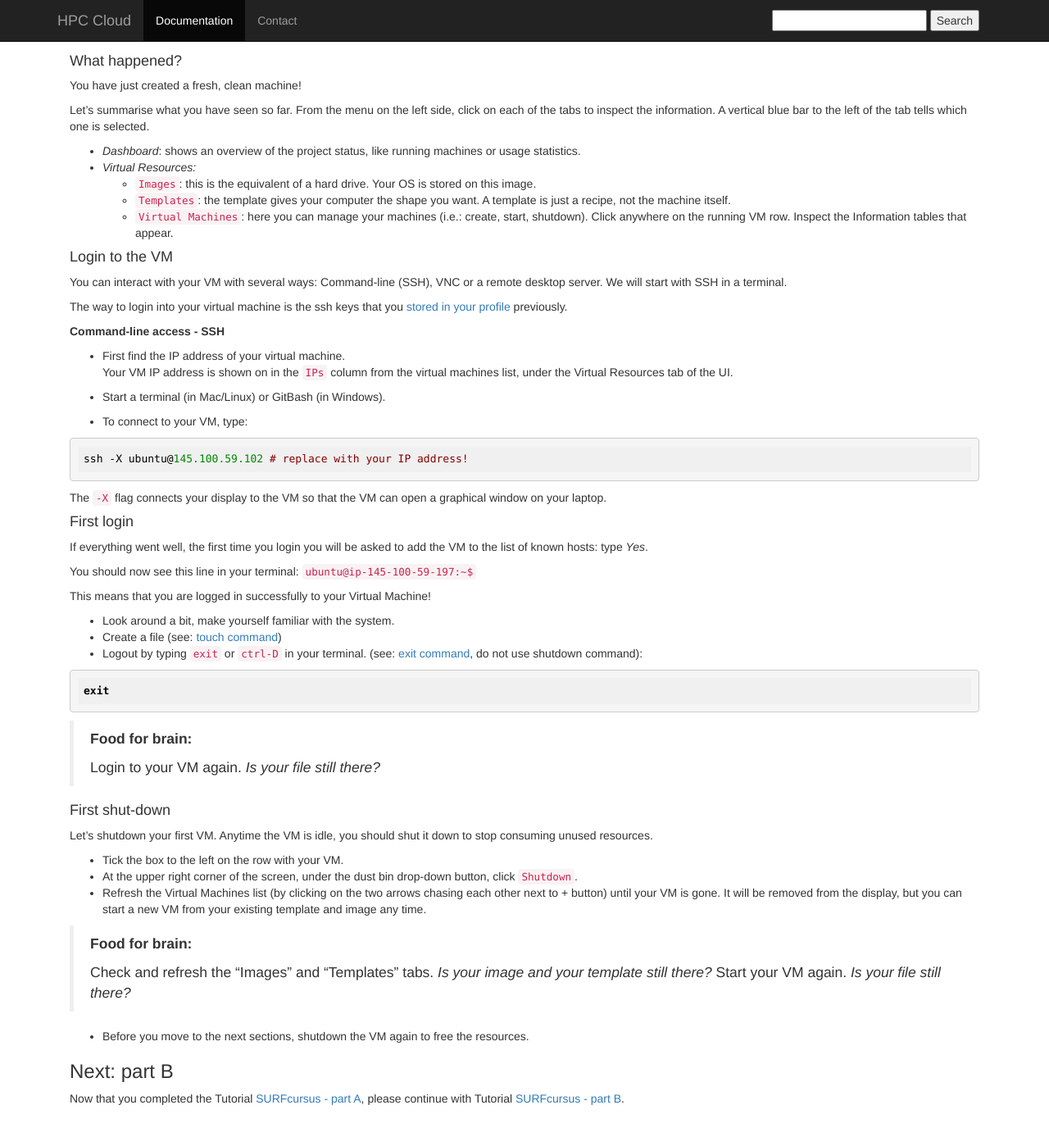
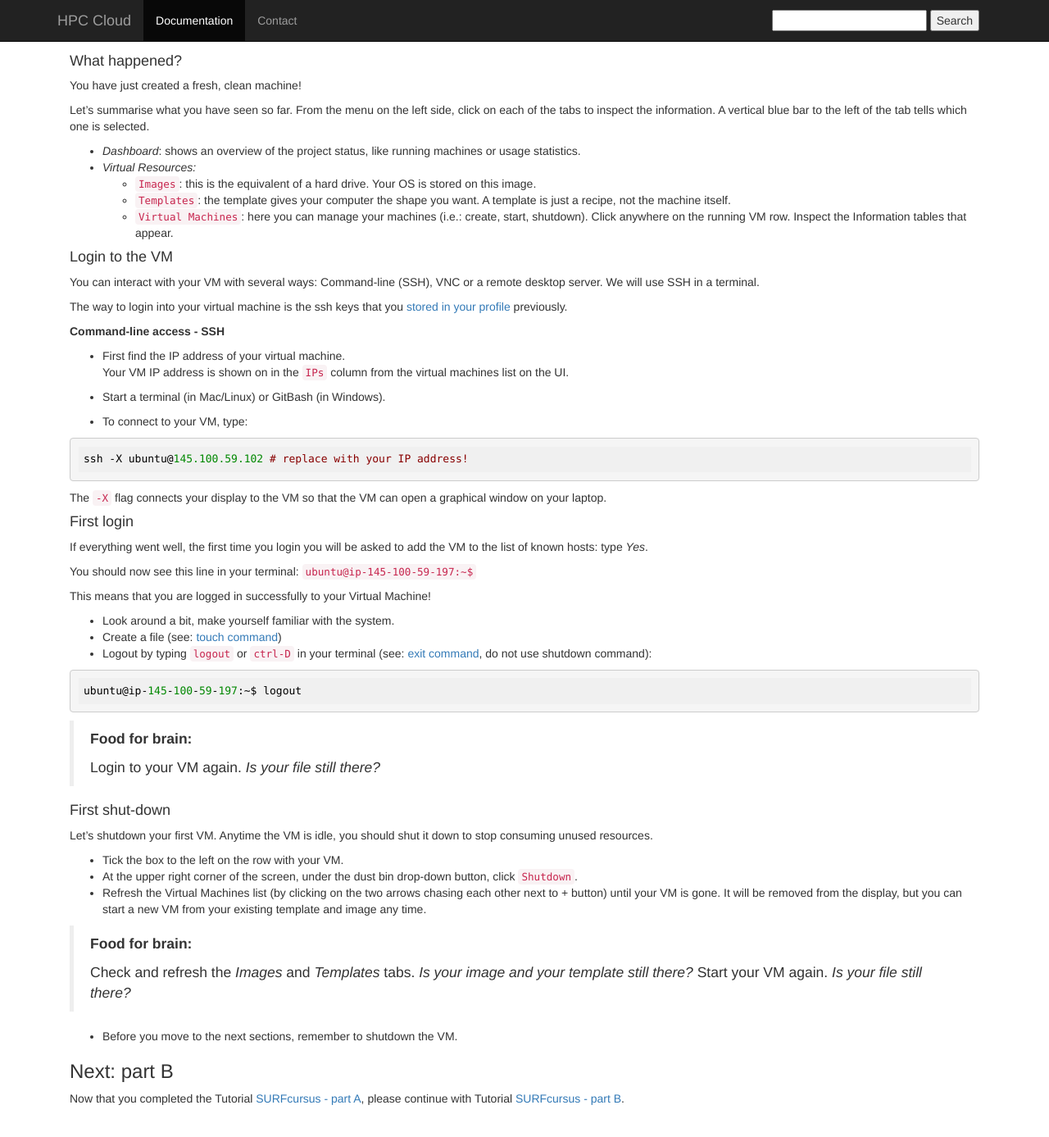
Before and after one commit to sara-nl/clouddocs, a Jekyll site: the page built from surfcursus-part-A-2015-Oct-15.markdown, in a window 1280 px wide and 1400 px high, scrolled down 3025 px. Shown: the top 1387 px of the window at 82% size. Built offline with Jekyll 4.4.1, drawn with Linux system fonts in a browser that asks for light colours; some of the changed text lies outside the part shown.

Commit message:
Update surfcursus-part-A-2015-Oct-15.markdown

````diff
--- a/surfcursus-part-A-2015-Oct-15.markdown
+++ b/surfcursus-part-A-2015-Oct-15.markdown
@@ -99,7 +99,7 @@ Next, you will copy the public key (`id_rsa.pub`) to the [UI](https://ui.hpcclou
 To start a virtual machine easily, we provide the HPC Cloud `AppMarket`. This repository contains common appliances for you to pick and use. In this section you will use the AppMarket to build your first VM with the following steps:
 
 >
-* Import a pre-made disk, called `Image`, which includes a Linux Operating system.
+* Import a pre-made disk, called `Image`, which includes a Linux operating system.
 * Create the description of your VM, called `Template`, which gives your VM the shape you want.
 * Instantiate the *Template* to run your first `Virtual Machine`.
 * Access your `Virtual Machine` and shut it down.
@@ -120,7 +120,7 @@ Let's run the first machine on the HPC Cloud.
 
 > **Food for brain:**
 >
-> You can verify that the process is complete by inspecting the *Images* tab under the `Virtual Resources` on left menu. You should see your new image there. *What is the STATUS of the image?* Refresh with the sign next to the *green plus button* until it is READY.
+> You can verify that the process is complete by inspecting the `Images` tab under the `Virtual Resources` on left menu. You should see your new image there. *What is the STATUS of the image?* Refresh with the sign next to the *green plus button* until it is READY.
 
 #### Edit the Template
 
@@ -168,14 +168,14 @@ Let's summarise what you have seen so far. From the menu on the left side, click
 
 #### Login to the VM
 
-You can interact with your VM with several ways: Command-line (SSH), VNC or a remote desktop server. We will start with SSH in a terminal.
+You can interact with your VM with several ways: Command-line (SSH), VNC or a remote desktop server. We will use SSH in a terminal.
 
 The way to login into your virtual machine is the ssh keys that you [stored in your profile](#add-ssh-keys-to-your-profile) previously.
 
 **Command-line access - SSH**
 
 * First find the IP address of your virtual machine.
-Your VM IP address is shown on in the `IPs` column from the virtual machines list, under the Virtual Resources tab of the UI.
+Your VM IP address is shown on in the `IPs` column from the virtual machines list on the UI.
 
 * Start a terminal (in Mac/Linux) or GitBash (in Windows).
 
@@ -197,10 +197,10 @@ This means that you are logged in successfully to your Virtual Machine!
 
 * Look around a bit, make yourself familiar with the system.
 * Create a file (see: [touch command](https://en.wikipedia.org/wiki/Touch_(Unix)#Examples))
-* Logout by typing `exit` or `ctrl-D` in your terminal. (see: [exit command](https://en.wikipedia.org/wiki/Exit_(command)), do not use shutdown command):
+* Logout by typing `logout` or `ctrl-D` in your terminal (see: [exit command](https://en.wikipedia.org/wiki/Exit_(command)), do not use shutdown command):
 
 ```sh
-exit
+ubuntu@ip-145-100-59-197:~$ logout
 ```
 
 > **Food for brain:**
@@ -218,10 +218,10 @@ Let's shutdown your first VM. Anytime the VM is idle, you should shut it down to
 
 > **Food for brain:**
 >
-> Check and refresh the "Images" and "Templates" tabs. *Is your image and your template still there?*
+> Check and refresh the *Images* and *Templates* tabs. *Is your image and your template still there?*
 > Start your VM again. *Is your file still there?*
 
-* Before you move to the next sections, shutdown the VM again to free the resources.
+* Before you move to the next sections, remember to shutdown the VM.
 
 ### Next: part B
 Now that you completed the Tutorial [SURFcursus - part A](surfcursus-part-A-2015-Oct-15), please continue with Tutorial [SURFcursus - part B](surfcursus-part-B-2015-Oct-15).
````
